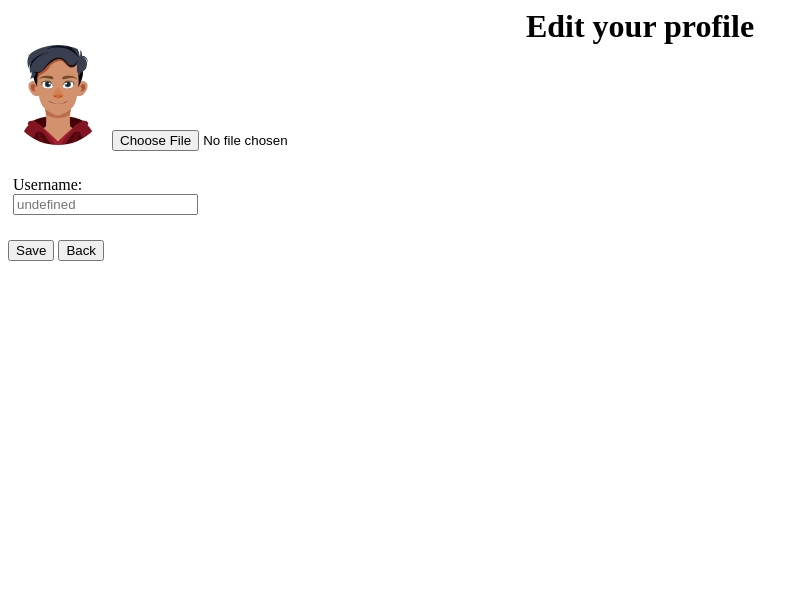
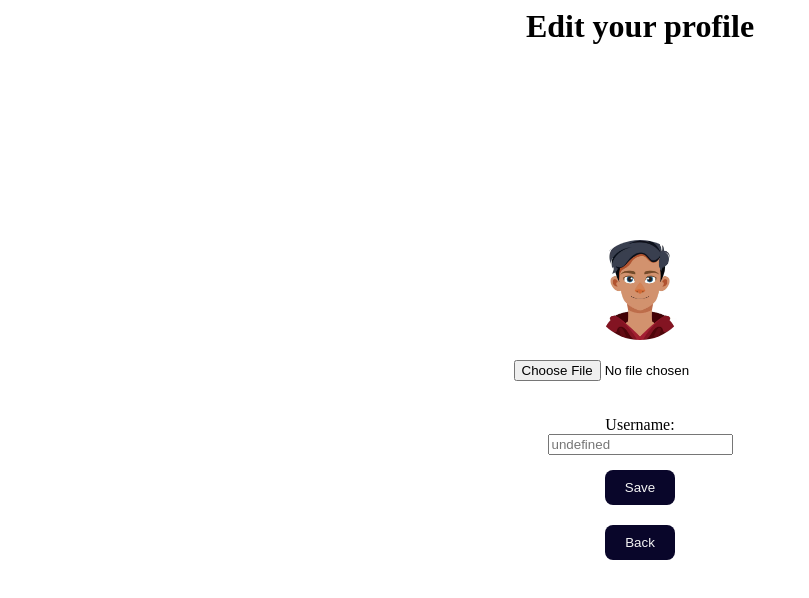
Before and after one commit to Saltekaldt/Model, a plain HTML site: page index.html in a window 1280 px wide. Both pictures are taken after a click on the button "Edit profile". Shown: the whole page, without its empty margins (0-809 px from the left). Drawn offline with Linux system fonts and the light colour scheme.

Commit message:
css change to edit profile

```diff
--- a/View/editProfile.js
+++ b/View/editProfile.js
@@ -7,8 +7,9 @@ function editProfileView(){
 
   app.innerHTML = /*HTML*/`
 
+   <h1 class="editProfileHeader">Edit your profile</h1>
 
-  <h1 class="editProfileHeader">Edit your profile</h1>
+  <div class="editProfileContainer">
 
   <img class="editProfilePic"
       src="${user.img}"
@@ -29,7 +30,10 @@ function editProfileView(){
 
    </div>
 
+
    <button class="saveProfileButton" onclick="saveProfile()">Save</button>
    <button class="goBackButton" onclick="goHome()">Back</button>
+
+   </div>
   `
 }
--- a/style.css
+++ b/style.css
@@ -182,17 +182,31 @@
     text-align: center;
 }
 
+.editProfileContainer{
+    display: flex;
+    flex-direction: column;
+    align-items: center;
+    justify-content: center;
+    height: 100vh;
+    text-align: center;
+    transform: translateY(-40px);
+}
+
 
 .profilePic{
-    width: 100px;
-    height: 100px;
+    width: 150px;
+    height: 150px;
     border-radius: 50px;
     object-fit: cover;
+    margin: 20px;
+    border: 2px black solid;
 }
 
 
 #profileImageInput{
-    margin-top: 10px;
+    display: block;
+  margin: 10px auto;
+  text-align: center;
 }
 
 
@@ -217,14 +231,23 @@
 }
 
 
-.saveProfileButton{
-    margin-top: 20px;
+.saveProfileButton,
+.goBackButton {
+    margin: 10px;
+    padding: 10px 20px;
+    border: none;
+    background-color: #09062a;
+    color: whitesmoke;
+    border-radius: 8px;
+    cursor: pointer;
 
 }
 
 
-.goBackButton{
-    margin-top: 20px;
+.saveProfileButton:hover,
+.goBackButton:hover {
+      background-color: #2c297a;
+
 }
 
 
```
